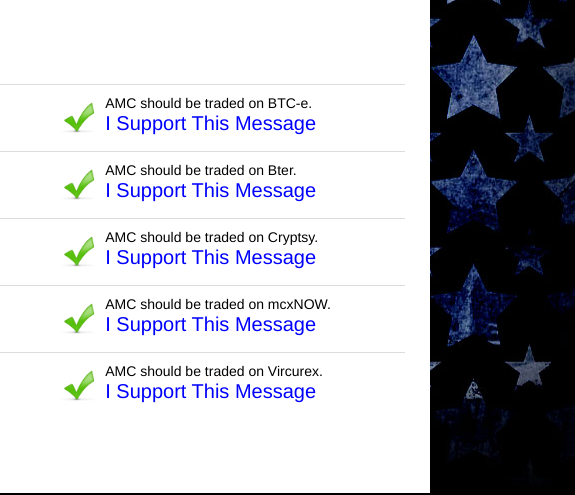
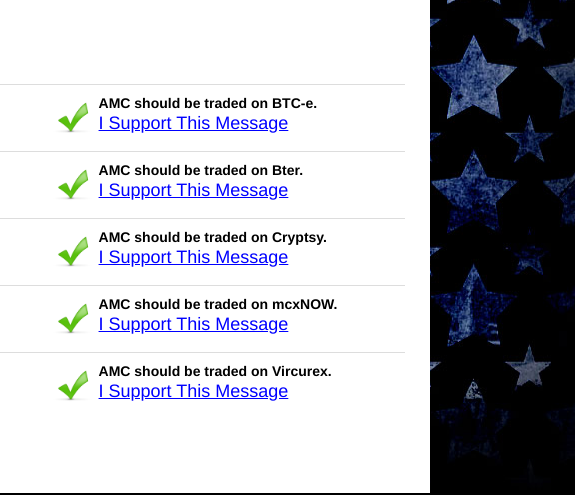
Before and after one commit to jcomeauictx/AmericanCoin, a plain HTML site: page resources.html in a window 1280 px wide. Shown: the part 191-686 px from the top of the page, 705-1280 px from the left. Drawn offline with nearby package versions, Linux system fonts and the light colour scheme; a web font is replaced by a local one.

Commit message:
Style changes

```diff
--- a/resources.html
+++ b/resources.html
@@ -81,6 +81,7 @@
 			.statement {
 				font-size:14px;
 				color:#000;
+				font-weight:bold;
 			}
 			.the_check {
 				float:left;
@@ -96,6 +97,10 @@
 			}
 			.the_message {
 				line-height: 48px;
+			}
+			.support_this_message {
+				text-decoration:underline;
+				font-size: 18px;
 			}
 			</style>
 			<div class="content_container">
@@ -130,7 +135,7 @@
 											<a href="#" rel="btce" class="support_link">
 												<img src="images/check.png" class="the_check">
 												<span class="statement">AMC should be traded on BTC-e.</span><br>
-												I Support This Message
+												<span class="support_this_message">I Support This Message</span>
 											</a>
 										</td>
 									</tr>
@@ -144,7 +149,7 @@
 											<a href="#" rel="bter" class="support_link">
 												<img src="images/check.png" class="the_check">
 												<span class="statement">AMC should be traded on Bter.</span><br>
-												I Support This Message
+												<span class="support_this_message">I Support This Message</span>
 											</a>
 										</td>
 									</tr>
@@ -158,7 +163,7 @@
 											<a href="#" rel="cryptsy" class="support_link">
 												<img src="images/check.png" class="the_check">
 												<span class="statement">AMC should be traded on Cryptsy.</span><br>
-												I Support This Message
+												<span class="support_this_message">I Support This Message</span>
 											</a>
 										</td>
 									</tr>
@@ -172,7 +177,7 @@
 											<a href="#" rel="mcxnow" class="support_link">
 												<img src="images/check.png" class="the_check">
 												<span class="statement">AMC should be traded on mcxNOW.</span><br>
-												I Support This Message
+												<span class="support_this_message">I Support This Message</span>
 											</a>
 										</td>
 									</tr>
@@ -186,7 +191,7 @@
 											<a href="#" rel="vircurex" class="support_link">
 												<img src="images/check.png" class="the_check">
 												<span class="statement">AMC should be traded on Vircurex.</span><br>
-												I Support This Message
+												<span class="support_this_message">I Support This Message</span>
 											</a>
 										</td>
 									</tr>
```
